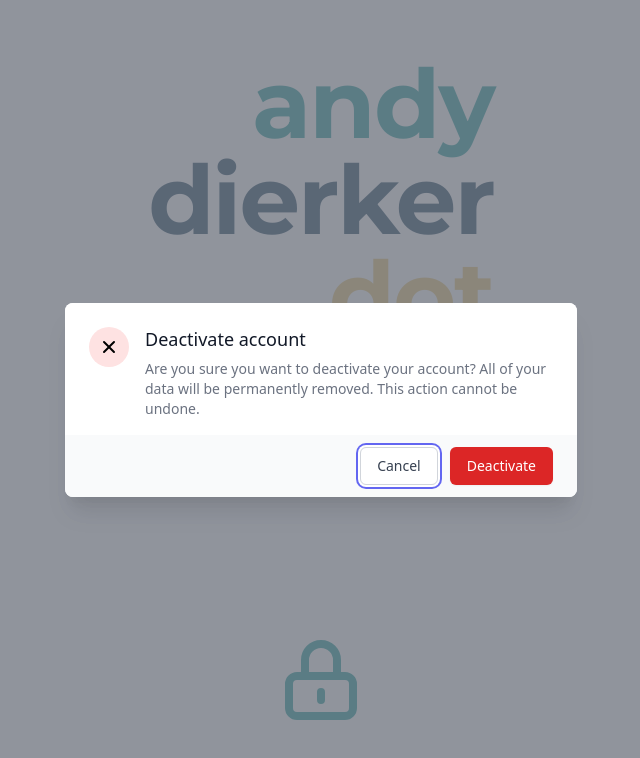
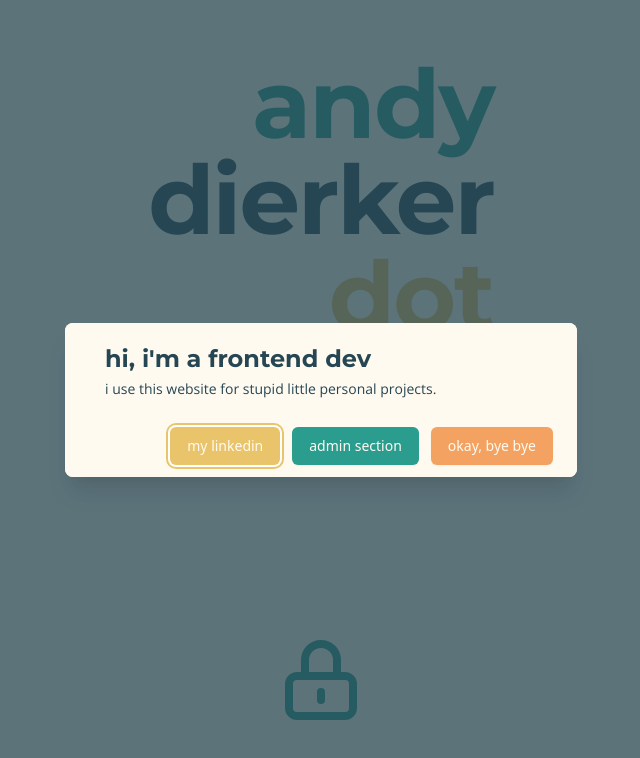
Before and after one commit to adierker/andydierkerdotcom-experimental, a Next.js app: page / in a window 1280 px wide. Both pictures are taken after a click on the icon 640 px from the left and 680 px from the top of the page. Shown: the top 758 px of the page, without its empty margins (319-959 px from the left). Built offline with nearby package versions, Linux system fonts and the light colour scheme.

Commit message:
wip modal changes

```diff
--- a/src/components/Modal/Modal.tsx
+++ b/src/components/Modal/Modal.tsx
@@ -1,7 +1,5 @@
 import {useRef, Fragment} from 'react'
 import { Dialog, Transition } from '@headlessui/react'
-
-import {PlainX} from 'icons/Icons'
 
 interface ModalProps {
   isOpen: boolean
@@ -12,7 +10,6 @@ const Modal = ({
   isOpen,
   closeModal
 }: ModalProps) => {
-  const cancelButtonRef = useRef(null)
 
   return (
     <Transition.Root show={isOpen} as={Fragment}>
@@ -20,7 +17,6 @@ const Modal = ({
         as="div"
         static
         className="fixed z-10 inset-0 overflow-y-auto"
-        initialFocus={cancelButtonRef}
         open={isOpen}
         onClose={closeModal}
       >
@@ -34,7 +30,7 @@ const Modal = ({
             leaveFrom="opacity-100"
             leaveTo="opacity-0"
           >
-            <Dialog.Overlay className="fixed inset-0 bg-gray-500 bg-opacity-75 transition-opacity" />
+            <Dialog.Overlay className="fixed inset-0 bg-drkr-dark-green bg-opacity-75 transition-opacity" />
           </Transition.Child>
 
           {/* This element is to trick the browser into centering the modal contents. */}
@@ -50,40 +46,40 @@ const Modal = ({
             leaveFrom="opacity-100 translate-y-0 sm:scale-100"
             leaveTo="opacity-0 translate-y-4 sm:translate-y-0 sm:scale-95"
           >
-            <div className="inline-block align-bottom bg-white rounded-lg text-left overflow-hidden shadow-xl transform transition-all sm:my-8 sm:align-middle sm:max-w-lg sm:w-full">
-              <div className="bg-white px-4 pt-5 pb-4 sm:p-6 sm:pb-4">
-                <div className="sm:flex sm:items-start">
-                  <div className="mx-auto flex-shrink-0 flex items-center justify-center h-12 w-12 rounded-full bg-red-100 sm:mx-0 sm:h-10 sm:w-10">
-                    <PlainX/>
-                  </div>
-                  <div className="mt-3 text-center sm:mt-0 sm:ml-4 sm:text-left">
-                    <Dialog.Title as="h3" className="text-lg leading-6 font-medium text-gray-900">
-                      Deactivate account
-                    </Dialog.Title>
-                    <div className="mt-2">
-                      <p className="text-sm text-gray-500">
-                        Are you sure you want to deactivate your account? All of your data will be permanently removed.
-                        This action cannot be undone.
-                      </p>
-                    </div>
+            <div className="inline-block align-bottom bg-drkr-white rounded-lg text-left overflow-hidden shadow-xl transform transition-all sm:my-8 sm:align-middle sm:max-w-lg sm:w-full">
+              <div className="bg-drkr-white px-4 pt-5 pb-4 sm:p-6 sm:pb-4">
+                <div className="mt-3 sm:mt-0 sm:ml-4 sm:text-left">
+                  <Dialog.Title as="h3" className="text-2xl leading-6 headline-spaced text-drkr-dark-green">
+                    hi, i'm a frontend dev
+                  </Dialog.Title>
+                  <div className="mt-2">
+                    <p className="text-sm text-drkr-dark-green body">
+                      i use this website for stupid little personal projects.
+                    </p>
                   </div>
                 </div>
               </div>
-              <div className="bg-gray-50 px-4 py-3 sm:px-6 sm:flex sm:flex-row-reverse">
+              <div className="bg-drkr-white px-4 py-3 sm:px-6 sm:flex sm:flex-row justify-end">
                 <button
                   type="button"
-                  className="w-full inline-flex justify-center rounded-md border border-transparent shadow-sm px-4 py-2 bg-red-600 text-base font-medium text-white hover:bg-red-700 focus:outline-none focus:ring-2 focus:ring-offset-2 focus:ring-red-500 sm:ml-3 sm:w-auto sm:text-sm"
+                  className="w-full inline-flex justify-center rounded-md border border-transparent shadow-sm px-4 py-2 bg-drkr-yellow text-base font-medium text-drkr-white hover:bg-drkr-yellow focus:outline-none focus:ring-2 focus:ring-offset-2 focus:ring-drkr-yellow sm:ml-3 sm:w-auto sm:text-sm"
                   onClick={closeModal}
                 >
-                  Deactivate
+                  my linkedin
                 </button>
                 <button
                   type="button"
-                  className="mt-3 w-full inline-flex justify-center rounded-md border border-gray-300 shadow-sm px-4 py-2 bg-white text-base font-medium text-gray-700 hover:bg-gray-50 focus:outline-none focus:ring-2 focus:ring-offset-2 focus:ring-indigo-500 sm:mt-0 sm:ml-3 sm:w-auto sm:text-sm"
+                  className="mt-3 w-full inline-flex justify-center rounded-md border border-transparent shadow-sm px-4 py-2 bg-drkr-green text-base font-medium text-drkr-white hover:bg-drkr-green focus:outline-none focus:ring-2 focus:ring-offset-2 focus:ring-drkr-green sm:mt-0 sm:ml-3 sm:w-auto sm:text-sm"
                   onClick={closeModal}
-                  ref={cancelButtonRef}
                 >
-                  Cancel
+                  admin section
+                </button>
+                <button
+                  type="button"
+                  className="mt-3 w-full inline-flex justify-center rounded-md border border-transparent shadow-sm px-4 py-2 bg-drkr-orange text-base font-medium text-drkr-white hover:bg-drkr-orange focus:outline-none focus:ring-2 focus:ring-offset-2 focus:ring-drkr-orange sm:mt-0 sm:ml-3 sm:w-auto sm:text-sm"
+                  onClick={closeModal}
+                >
+                  okay, bye bye
                 </button>
               </div>
             </div>
@@ -91,19 +87,6 @@ const Modal = ({
         </div>
       </Dialog>
     </Transition.Root>
-    // <div className={`${isOpen ? 'flex' : 'hidden'} container h-full items-center justify-center absolute`}>
-    //   <div className="w-24 h-24 bg-drkr-white">
-    //     <div className="p-4 flex flex-row items-center justify-between">
-    //       <div className="headline">
-    //         {title}
-    //       </div>
-    //       <PlainX className="drkr-red" onClick={closeModal}/>
-    //     </div>
-    //     <div className="p-4">
-    //       {children}
-    //     </div>
-    //   </div>
-    // </div>
   )
 }
 
--- a/src/styles/global.css
+++ b/src/styles/global.css
@@ -14,6 +14,10 @@ body {
   font-family: 'Montserrat', sans-serif;
 }
 
+.headline-spaced {
+  font-family: 'Montserrat', sans-serif;
+}
+
 .body {
   font-family: 'Open Sans', sans-serif;
 }
```
